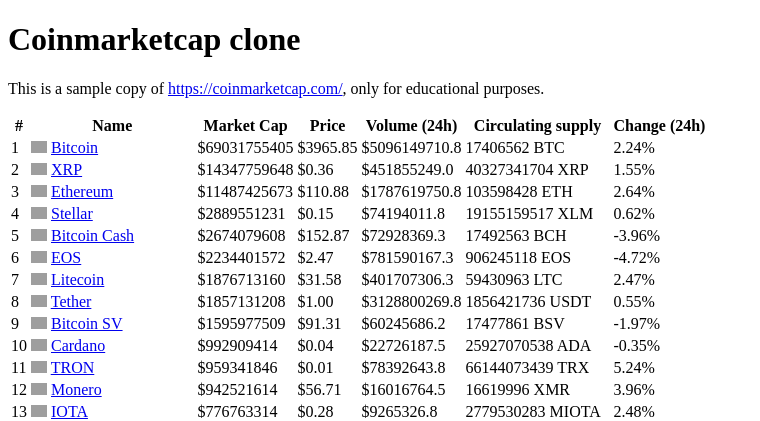
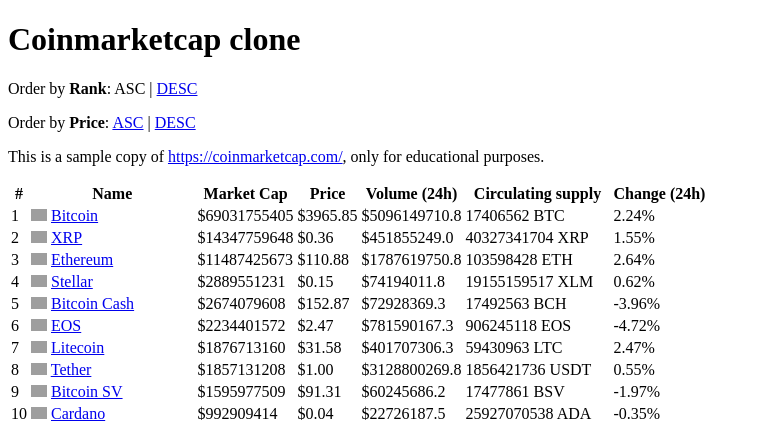
Before and after one commit to zonagilreath/wdc-class-1-coinmarketcap-clone, a Django app: page / in a window 1280 px wide. Shown: the top 421 px of the page, without its empty margins (0-760 px from the left). Run offline with Django 3.2, Linux system fonts and the light colour scheme; data comes from the database, SQL or seed files in the repository; grey boxes are pictures that could not be loaded.

Commit message:
Final index template

```diff
--- a/coinmarketcap/cryptocoins/templates/index.html
+++ b/coinmarketcap/cryptocoins/templates/index.html
@@ -6,6 +6,8 @@
   </head>
   <body>
     <h1>Coinmarketcap clone</h1>
+    <p>Order by <b>Rank</b>: <span>ASC</span> | <a href="#">DESC</a></p>
+    <p>Order by <b>Price</b>: <a href="#">ASC</a> | <a href="#">DESC</a></p>
     <p class="lead">This is a sample copy of <a href="https://coinmarketcap.com/" target="_blank">https://coinmarketcap.com/</a>, only for educational purposes.</p>
     <table class="table table-striped">
       <thead>
```
